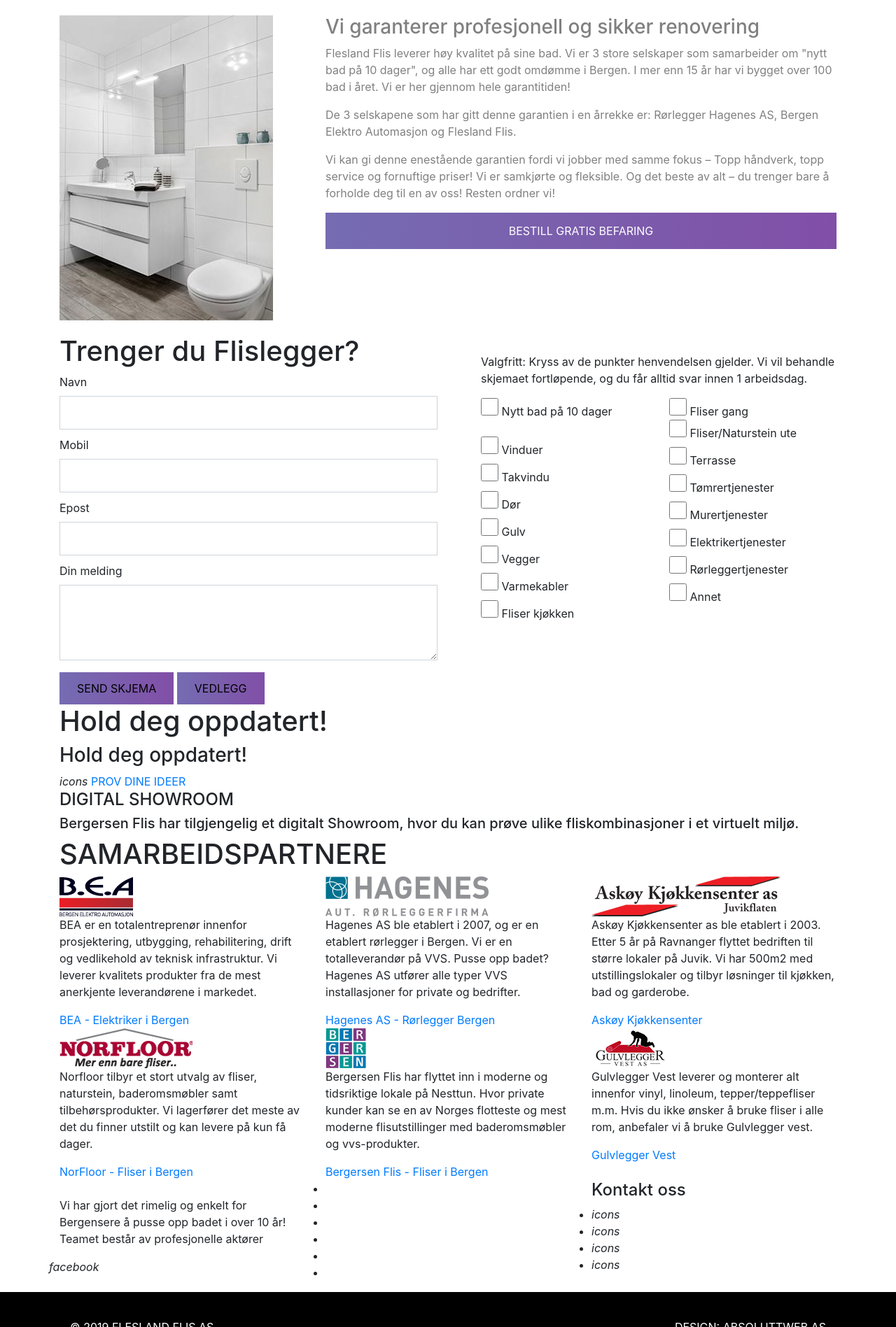
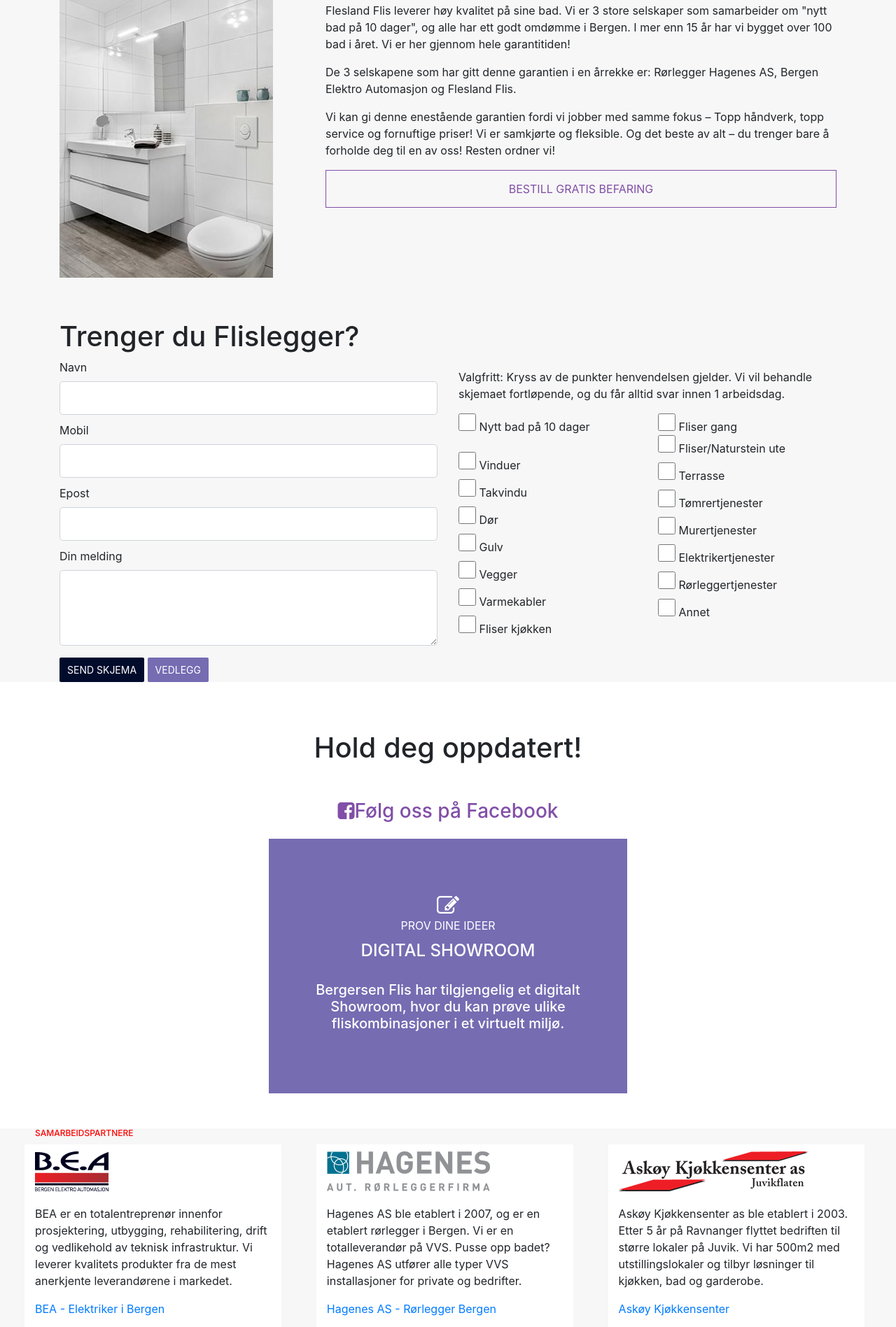
Before and after one commit to stephenolatunji/group_project, a plain HTML site: page index.html in a window 1280 px wide. Shown: the part 903-2800 px from the top of the page at 70% size. Drawn offline with nearby package versions, Linux system fonts and the light colour scheme.

Commit message:
another commit

```diff
--- a/css/styles.css
+++ b/css/styles.css
@@ -1,6 +1,12 @@
 * {
   margin: 0;
   padding: 0;
+}
+
+.sticky {
+  position: fixed;
+  top: 0;
+  width: 100%;
 }
 
 body {
@@ -22,6 +28,7 @@
 header nav {
   display: flex;
   justify-content: space-around;
+  background: #756cb2;
 }
 
 #brand-logo {
@@ -32,7 +39,7 @@
   flex: 0 1 75%;
 }
 
-header img {
+.logo {
   width: 145px;
 }
 
@@ -57,10 +64,14 @@
 }
 
 #banner {
+  background-image: url("../img/pagebanner.jpg");
+  background-size: cover;
+  background-position: center;
+  background-repeat: no-repeat;
   color: #fff;
   position: relative;
   margin: 5px 20px 0px 20px;
-	height: 641px;
+  height: 500px;
   text-align: center;
   display: flex;
   flex-direction: column;
@@ -68,16 +79,6 @@
   align-items: center;
   z-index: -1;
   position: relative;
-}
-
-.iframe-wrapper {
-	position: absolute;
-	top: 0;
-	left: 0;
-	right: 0;
-	width: 100%;
-	height: 100%;
-	z-index: -2;
 }
 
 #banner p:first-child {
@@ -106,11 +107,11 @@
 }
 
 #bannerSection {
-	background: #000;
-	color: #fff;
+  background: #fff;
+  color: #000;
   margin-top: -53px;
-	margin-left: 20px;
-	margin-right: 20px;
+  margin-left: 50px;
+  margin-right: 50px;
   height: 180px;
   padding-top: 10px;
   z-index: 1;
@@ -139,7 +140,8 @@
 #bannerSection a.second {
   margin-left: 19px;
   background: rgba(0, 0, 0, 0);
-	border: 1px solid white;
+  border: 1px solid #814fa7;
+  color: #814fa7;
 }
 
 input[type="checkbox"] {
@@ -157,29 +159,91 @@
 }
 
 #indexSecondSection {
-	color: grey;
+  background: #f7f7f7;
   margin-top: 30px;
 }
 
-#indexSecondSection > .row {
-	margin-top: 90px;
+#indexSecondSection div.first-row {
+  padding-top: 80px;
 }
 
-#indexFouthSection {
-	background: #fff;
+#indexSecondSection div.second-row {
+  padding-top: 60px;
+}
+
+#indexSecondSection div.checkboxes {
+  margin-top: 70px;
 }
 
 #indexSecondSection a {
-	background: linear-gradient(to right, #756cb2 0, #814fa7 100%);
+  background: rgba(0, 0, 0, 0);
   display: block;
   text-align: center;
   padding: 14px;
+  color: #814fa7;
+  text-decoration: none;
+  border: 1px solid #814fa7;
+}
+
+#indexSecondSection button[type="submit"] {
+  margin-top: 17px;
+  padding: 7px 11px;
+  border: none;
+  background: #010b2c;
   color: #fff;
-	text-decoration: none;
+  border-radius: 2px;
+  font-size: 14px;
+}
+
+#indexSecondSection button[type="file"] {
+  margin-top: 17px;
+  padding: 7px 11px;
+  border: none;
+  background: #756cb2;
+  color: #fff;
+  border-radius: 2px;
+  font-size: 14px;
 }
 
 #indexThirdSection {
   margin-top: 20px;
+  background: #fff;
+  display: flex;
+  flex-direction: column;
+  justify-content: center;
+  align-items: center;
+  padding-top: 50px;
+}
+
+.fa-edit {
+  display: block;
+}
+
+#indexThirdSection a {
+  color: #fff;
+}
+
+#indexThirdSection h3 {
+  margin-top: 42px;
+  color: #814fa7;
+}
+
+#indexThirdSection div {
+  background: #756cb2;
+  width: 40%;
+  color: #fff;
+  text-align: center;
+  padding: 80px 30px;
+  margin-top: 14px;
+}
+
+#indexThirdSection div h5 {
+  padding-top: 20px;
+}
+
+#indexThirdSection div h4 {
+  margin-top: 10px;
+  margin-bottom: 10px;
 }
 
 #indexThirdSection div.checkboxes {
@@ -187,16 +251,71 @@
   padding-left: 47px;
 }
 
-#indexThirdSection button {
-	margin-top: 17px;
-	padding: 11px 25px;
-	border: none;
-	background: linear-gradient(to right, #756cb2 0, #814fa7 100%);
-}
-
 #indexThirdSection input,
 #indexThirdSection textarea {
   border-radius: 0px;
+}
+
+#indexFourthSection {
+  background: #f7f7f7;
+}
+
+#indexFourthSection h1 {
+  font-size: 12px;
+  margin-left: 50px;
+  color: red;
+  margin-top: 50px;
+}
+
+#indexFourthSection > .row:first-child {
+  margin-top: 100px;
+}
+
+#indexFourthSection .col-md-4 {
+  background-color: #fff;
+  margin-bottom: 50px;
+  margin-left: 50px;
+  flex-basis: 28%;
+  padding-top: 10px;
+  padding-right: 20px;
+  padding-bottom: 20px;
+}
+
+#indexFourthSection .col-md-4 p {
+  margin-top: 20px;
+}
+
+#indexFifthSection {
+  background-color: #272532;
+  padding: 50px;
+}
+
+#indexFifthSection ul li {
+  list-style: none;
+}
+
+#indexFifthSection ul li i {
+  color: #fff;
+}
+
+#indexFifthSection a {
+  display: inline-block;
+  text-decoration: none;
+  color: #fff;
+  padding: 8px;
+}
+
+#indexFifthSection p {
+  color: #a9a8ad;
+  padding-top: 70px;
+}
+
+#indexFifthSection h4 {
+  color: #a9a8ad;
+}
+
+.fa-facebook-f {
+  color: #814fa7;
 }
 
 footer {
@@ -208,8 +327,3 @@
   align-items: center;
   height: 100px;
 }
-
-iframe {
-	width: 100%;
-	height: 100%;
-}
--- a/index.html
+++ b/index.html
@@ -8,13 +8,14 @@
     <link rel="shortcut icon" href="favicon.ico" type="image/x-icon" />
     <link rel="stylesheet" href=" https://stackpath.bootstrapcdn.com/font-awesome/4.7.0/css/font-awesome.min.css">
     <link rel="stylesheet" href="https://stackpath.bootstrapcdn.com/bootstrap/4.3.1/css/bootstrap.min.css" integrity="sha384-ggOyR0iXCbMQv3Xipma34MD+dH/1fQ784/j6cY/iJTQUOhcWr7x9JvoRxT2MZw1T" crossorigin="anonymous">
+    <link rel="stylesheet" href="css//bootstrap-4.3.1-dist/css//bootstrap.min.css">
     <link rel="stylesheet" href="css/styles.css" />
   </head>
   <body>
     <header >
-      <nav>
+      <nav id="navbar">
         <div id="brand-logo">
-          <a href="index.hmtl"><img src="img/logo.png" alt=""/></a>
+          <a href="index.hmtl"><img src="img/logo.png" class="logo" alt=""/></a>
         </div>
 
         <div id="nav-links">
@@ -31,14 +32,7 @@
       </nav>
     </header>
 
-
-
-
     <section id="banner">
-
-        <div class="iframe-wrapper">
-          <iframe height="800" src="https://player.vimeo.com/video/284711143?background=1&quality=1080p" frameborder="0" webkitallowfullscreen mozallowfullscreen allowfullscreen></iframe>
-      </div>
       <div class="container">
           <p><strong>Nytt bad</strong> pa<sup>o</sup> 10 danger</p>
           <p class="second-para">
@@ -48,9 +42,6 @@
           <a href="index.html">BESTILL GRATIS BEFARING</a>
       </div>
     </section>
-
-
-
 
     <section id="bannerSection">
       <p>
@@ -64,13 +55,9 @@
 
     </section>
 
-
-
-
-
     <section id="indexSecondSection">
       <div class="container">
-        <div class="row">
+        <div class="row first-row">
           <div class="col-md-4">
             <img src="img/toiletimage.jpg" alt="" />
           </div>
@@ -96,10 +83,8 @@
             <a href="index.html">BESTILL GRATIS BEFARING</a>
           </div>
         </div>
-      </section>
-      <section id="indexThirdSection">
-        <div class="container">
-        <div class="row">
+
+          <div class="row second-row">
             <div class="col-md-6">
               <h1>Trenger du Flislegger?</h1>
               <form action="">
@@ -118,7 +103,7 @@
                   class="form-control form-control-lg"
                 ></textarea>
                 <button type="submit">SEND SKJEMA</button>
-              <button>VEDLEGG</button>
+                <button type="file" >VEDLEGG</button>
               </form>
             </div>
             <div class="col-md-6 checkboxes">
@@ -177,15 +162,16 @@
                 </div>
               </div>
             </div>
-        </div>
+
         </div>
       </section>
-    <section id="indexFouthSection">
-      <div class="container">
+
+    <section id="indexThirdSection">
+
       <h1>Hold deg oppdatert!</h1>
-      <h3>Hold deg oppdatert!</h3>
+      <h3><i class="fa fa-facebook-square"></i>Følg oss på Facebook</h3>
       <div>
-        <i>icons</i>
+        <i class="fa fa-edit fa-2x"></i>
         <a href="index.html">PROV DINE IDEER</a>
         <h4>DIGITAL SHOWROOM</h4>
         <h5>
@@ -193,11 +179,10 @@
           prøve ulike fliskombinasjoner i et virtuelt miljø.
         </h5>
       </div>
-    </div>
+
     </section>
 
-    <section>
-      <div class="container">
+    <section id="indexFourthSection">
       <h1>SAMARBEIDSPARTNERE</h1>
       <div class="row">
         <div class="col-md-4">
@@ -268,7 +253,7 @@
         <div class="col-md-4">
           <div class="row">
             <div class="col-md-12">
-              <img src="" alt="">
+              <img src="img/logo.png" class="logo" alt="">
             </div>
           </div>
           <div class="row">
@@ -277,32 +262,34 @@
             </div>
           </div>
           <div class="row">
-            <i>facebook</i>
+            <div class="col-md-12">
+              <i class="fa fa-facebook-f"></i>
+            </div>
           </div>
         </div>
         <div class="col-md-4">
           <ul>
-            <li><a href=""></a></li>
-            <li><a href=""></a></li>
-            <li><a href=""></a></li>
-            <li><a href=""></a></li>
-            <li><a href=""></a></li>
-            <li><a href=""></a></li>
+            <li><a href="">Bergen Elektro Automasjon</a></li>
+            <li><a href="">Hagenes Rør</a></li>
+            <li><a href="">Norfloor Flisesenter Bergen</a></li>
+            <li><a href="">Bergersen Flis</a></li>
+            <li><a href="">Askøy Kjøkkensenter</a></li>
+            <li><a href="">Gulvlegger Vest</a></li>
 
           </ul>
         </div><div class="col-md-4">
           <h4>Kontakt oss</h4>
           <ul>
-            <li><i>icons</i><a href=""></a></li>
-            <li><i>icons</i><a href=""></a></li>
-            <li><i>icons</i><a href=""></a></li>
-            <li><i>icons</i><a href=""></a></li>
+            <li><i class="fa fa-envelope"></i> <a href="">post@fleslandflis.no</a></li>
+            <li><i class="fa fa-phone"></i><a href="">55 99 06 20</a></li>
+            <li><i class="fa fa-map-marker"></i><a href="">Fleslandsvegen 141b, 5258</a></li>
+            <li><a href="">Blomsterdalen, Hordaland</a></li>
 
           </ul>
         </div>
 
       </div>
-    </div>
+
     </section>
 
     <footer>
--- a/index.js
+++ b/index.js
@@ -0,0 +1,8 @@
+window.addEventListener("onscroll", function() {
+  const navbar = document.getElementById("navbar");
+  if (window.pageYOffset >= 50) {
+    navbar.classList.add("stick");
+  } else {
+    navbar.classList.remove("sticky");
+  }
+});
```
Lines whose indentation alone changed are shown as unchanged.
